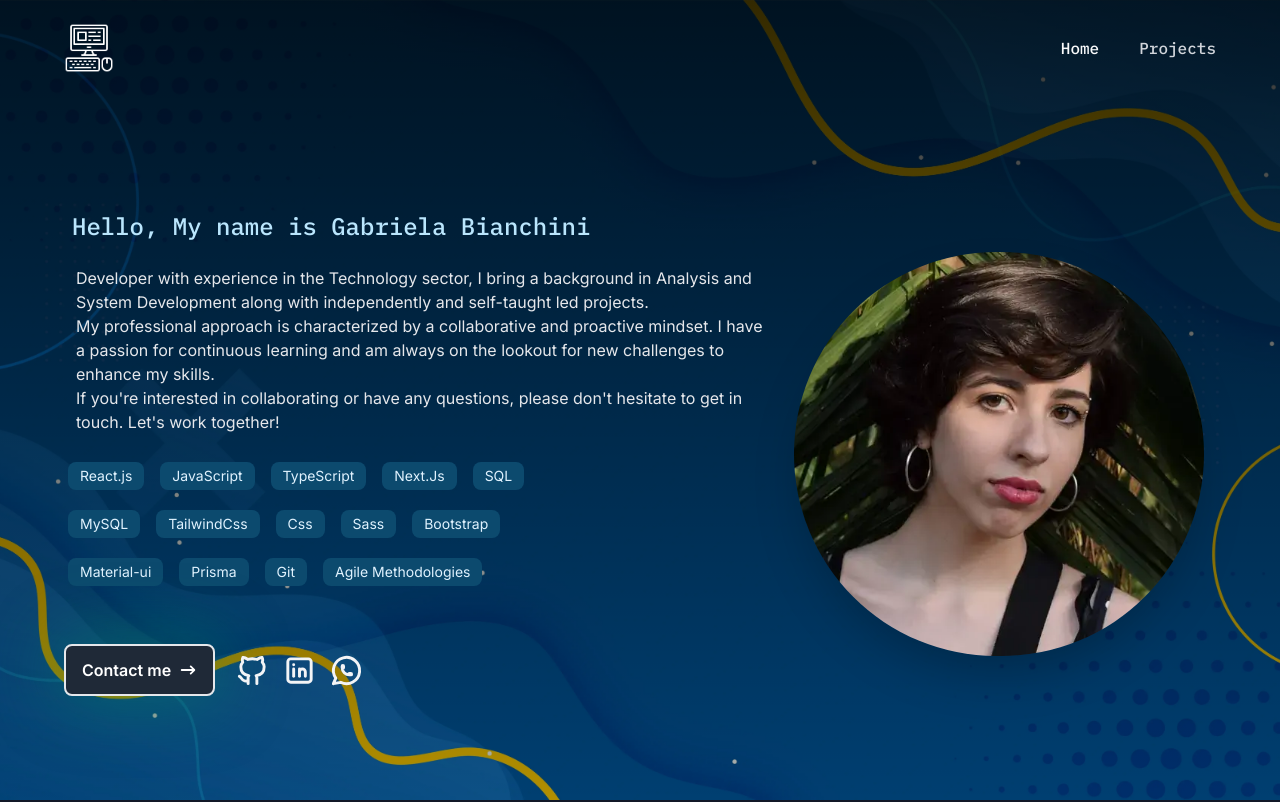
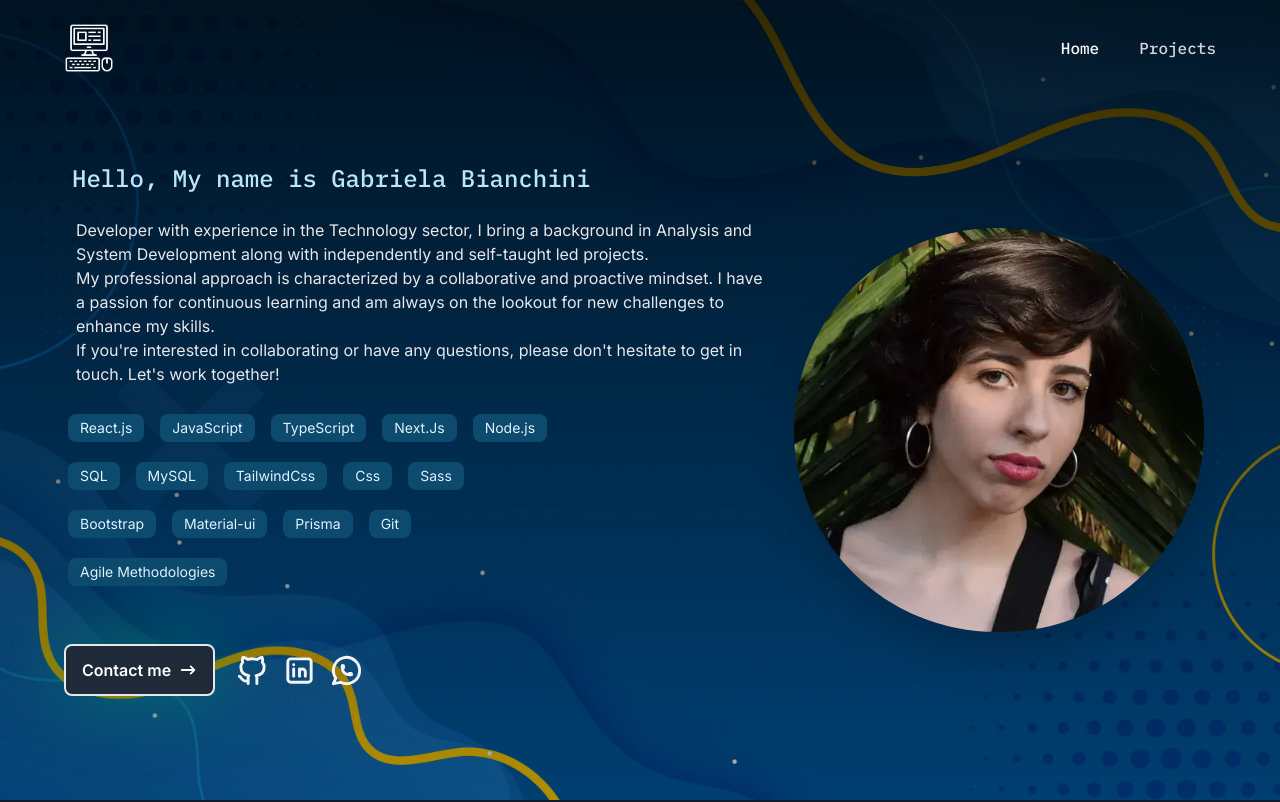
Before and after one commit to Gabianchini/portifolio, a Next.js app: page / in a window 1280 px wide. Shown: the top 802 px of the page. Built offline with nearby package versions, Linux system fonts and the light colour scheme.

Commit message:
Add Node.js skill

```diff
--- a/app/components/pages/home/hero-section/index.tsx
+++ b/app/components/pages/home/hero-section/index.tsx
@@ -35,6 +35,7 @@ export const HeroSection = () => {
     "JavaScript",
     "TypeScript",
     "Next.Js",
+    "Node.js",
     "SQL",
     "MySQL",
     "TailwindCss",
```
